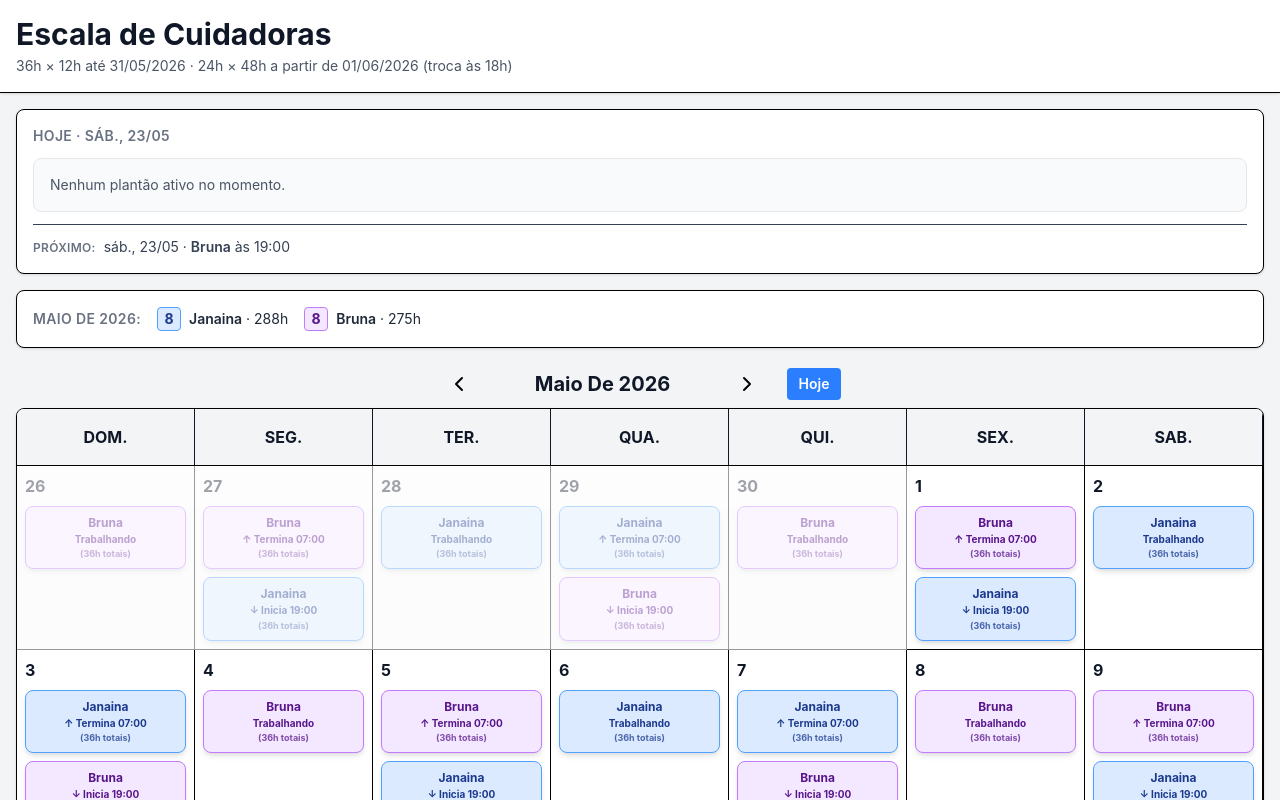
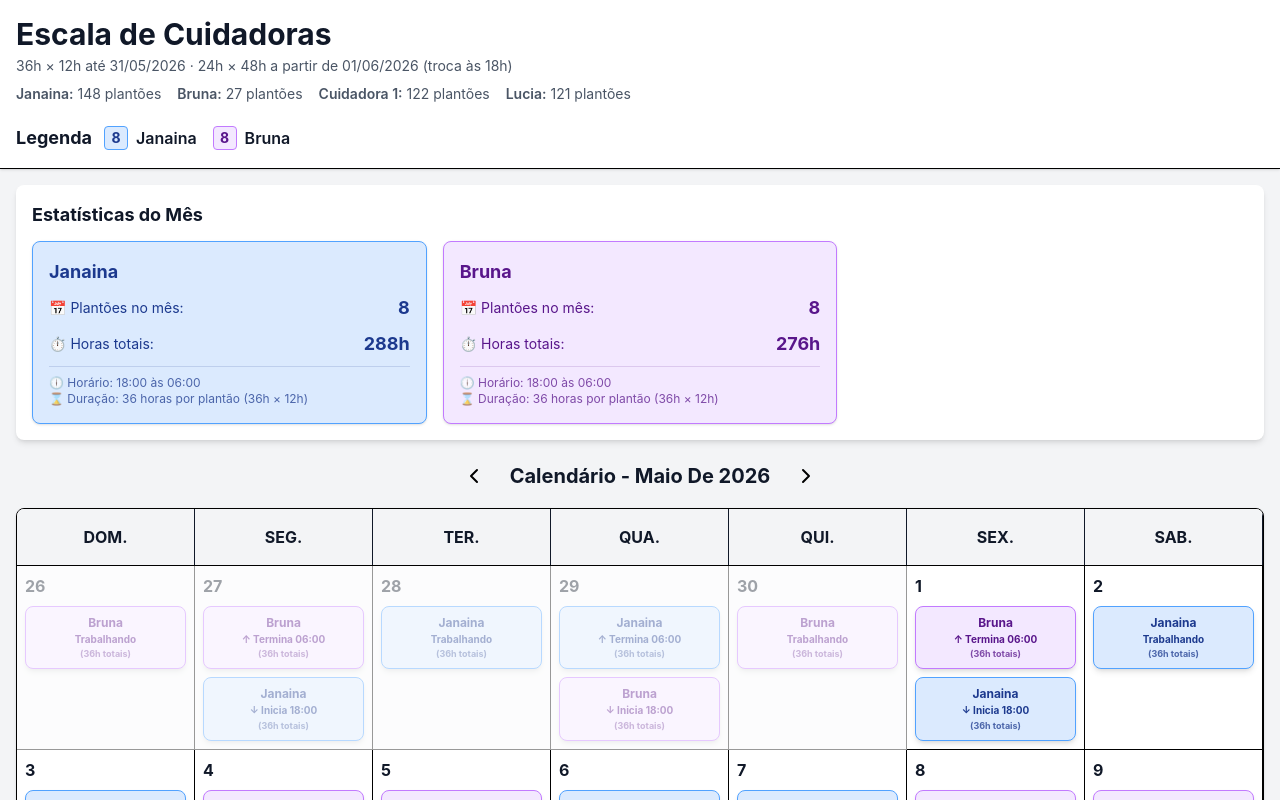
Before and after one commit to mateusturola/escalacuiadora, a Next.js app: page / in a window 1280 px wide. Shown: the top 800 px of the page. Built offline with nearby package versions, Linux system fonts and the light colour scheme.

Commit message:
feat: ajustar horários de plantões para o novo padrão de 18h às 6h

```diff
--- a/app/page.tsx
+++ b/app/page.tsx
@@ -139,91 +139,93 @@ export default function CalendarioPage() {
     );
   }
 
-  const agora = new Date();
-  const plantaoAtivo = plantoesAjustados.find(p => {
-    const ini = new Date(p.inicio);
-    const fim = new Date(p.fim);
-    return ini <= agora && fim > agora;
-  });
-  const proximoPlantao = plantoesAjustados.find(p => new Date(p.inicio) > agora);
-
-  const formatarDataCurta = (d: Date) =>
-    d.toLocaleDateString('pt-BR', { weekday: 'short', day: '2-digit', month: '2-digit' });
-  const formatarHora = (d: Date) =>
-    d.toLocaleTimeString('pt-BR', { hour: '2-digit', minute: '2-digit' });
-
-  const irParaHoje = () => {
-    const h = new Date();
-    setMesAtual(new Date(h.getFullYear(), h.getMonth(), 1));
-  };
-
   return (
     <div className="min-h-screen bg-gray-100">
       {/* Header */}
       <div className="bg-white shadow-sm border-b p-3 md:p-4">
-        <div className="max-w-full mx-auto">
+        <div className="max-w-full mx-auto flex flex-col gap-3">
+          <div className="flex flex-col gap-3 md:flex-row md:items-start md:justify-between">
+            <div>
               <h1 className="text-2xl md:text-3xl font-bold text-gray-900">Escala de Cuidadoras</h1>
-          <p className="text-xs md:text-sm text-gray-600 mt-1">
+              <p className="text-sm text-gray-600 mt-1">
                 36h × 12h até 31/05/2026 · 24h × 48h a partir de 01/06/2026 (troca às 18h)
               </p>
+              <div className="flex flex-wrap gap-x-4 gap-y-1 mt-2">
+                {cuidadoras.map(cuidadora => {
+                  const total = plantoesAjustados.filter(p => p.cuidadora === cuidadora.nome).length;
+                  if (total === 0) return null;
+                  return (
+                    <p key={cuidadora.id} className="text-xs md:text-sm text-gray-600">
+                      <span className="font-semibold">{cuidadora.nome}:</span> {total} plantões
+                    </p>
+                  );
+                })}
+              </div>
             </div>
           </div>
 
-      <div className="p-2 md:p-4 space-y-4">
-        {/* Card "Hoje" */}
-        <div className="bg-white rounded-lg shadow border p-4">
-          <div className="flex items-center justify-between mb-3">
-            <h2 className="text-sm font-semibold text-gray-500 uppercase tracking-wide">
-              Hoje · {formatarDataCurta(agora)}
-            </h2>
+          {/* Legenda no header */}
+          <div className="flex flex-col gap-2 md:flex-row md:items-center md:gap-6 pt-2 border-t md:border-t-0">
+            <div className="flex flex-col gap-2 md:flex-row md:items-center md:gap-3">
+              <span className="text-base md:text-lg font-bold text-gray-900">Legenda</span>
+              <div className="flex flex-wrap items-center gap-3 md:gap-4">
+                {cuidadoras.map(cuidadora => {
+                  const totalNoMes = plantoesQueComecamNoMes.filter(p => p.cuidadora === cuidadora.nome).length;
+                  if (totalNoMes === 0) return null;
+
+                  return (
+                    <div key={cuidadora.id} className="flex items-center gap-2">
+                      <span className={`${getCor(cuidadora)} inline-flex items-center justify-center w-6 h-6 rounded text-sm font-bold`}>
+                        {totalNoMes}
+                      </span>
+                      <span className="text-sm md:text-base font-semibold text-gray-900">{cuidadora.nome}</span>
                     </div>
-          {plantaoAtivo ? (() => {
-            const cuidadora = getCuidadoraPorNome(plantaoAtivo.cuidadora);
-            const fim = new Date(plantaoAtivo.fim);
-            const horasRestantes = Math.max(0, Math.round((fim.getTime() - agora.getTime()) / 3600000));
-            const terminaHoje = fim.toDateString() === agora.toDateString();
-            return (
-              <div className={`${cuidadora ? getCor(cuidadora) : 'bg-gray-100 border border-gray-300'} rounded-lg p-4`}>
-                <div className="text-2xl font-bold">{plantaoAtivo.cuidadora}</div>
-                <div className="text-sm mt-1">
-                  Termina {terminaHoje ? 'hoje' : 'amanhã'} às {formatarHora(fim)} · {horasRestantes}h restantes
+                  );
+                })}
               </div>
             </div>
-            );
-          })() : (
-            <div className="bg-gray-50 border border-gray-200 rounded-lg p-4 text-gray-600 text-sm">
-              Nenhum plantão ativo no momento.
           </div>
-          )}
-          {proximoPlantao && (
-            <div className="mt-3 pt-3 border-t text-sm text-gray-700">
-              <span className="font-semibold text-gray-500 uppercase text-xs tracking-wide mr-2">Próximo:</span>
-              {formatarDataCurta(new Date(proximoPlantao.inicio))} · <span className="font-semibold">{proximoPlantao.cuidadora}</span> às {formatarHora(new Date(proximoPlantao.inicio))}
         </div>
-          )}
       </div>
 
-        {/* Estatísticas compactas */}
-        <div className="bg-white rounded-lg shadow border p-3 md:p-4">
-          <div className="flex flex-wrap items-center gap-x-4 gap-y-2">
-            <span className="text-sm font-semibold text-gray-500 uppercase tracking-wide">
-              {mesAtual.toLocaleDateString('pt-BR', { month: 'long', year: 'numeric' })}:
-            </span>
+      <div className="p-2 md:p-4">
+        {/* Estatísticas por Cuidadora */}
+        <div className="bg-white rounded-lg shadow-md p-4 mb-4">
+          <h3 className="text-lg font-bold text-gray-900 mb-3">Estatísticas do Mês</h3>
+          <div className="grid grid-cols-1 md:grid-cols-3 gap-4">
             {cuidadoras.map(cuidadora => {
               const plantoesQueComecam = plantoesQueComecamNoMes.filter(p => p.cuidadora === cuidadora.nome);
-              const quantidade = plantoesQueComecam.length;
-              if (quantidade === 0) return null;
+              const quantidadePlantoes = plantoesQueComecam.length;
+              if (quantidadePlantoes === 0) return null;
+
               const totalHoras = plantoesQueComecam.reduce((acc, p) => {
                 return acc + (new Date(p.fim).getTime() - new Date(p.inicio).getTime()) / 3600000;
               }, 0);
+
+              const usaPadraoNovo = plantoesQueComecam[0].inicio >= '2026-06-01T18:00:00';
+              const horarioStr = usaPadraoNovo ? '18:00 às 18:00 do dia seguinte' : '18:00 às 06:00';
+              const duracaoStr = usaPadraoNovo ? '24 horas por plantão (24h × 48h)' : '36 horas por plantão (36h × 12h)';
+
               return (
-                <div key={cuidadora.id} className="flex items-center gap-2">
-                  <span className={`${getCor(cuidadora)} inline-flex items-center justify-center w-6 h-6 rounded text-sm font-bold`}>
-                    {quantidade}
-                  </span>
-                  <span className="text-sm text-gray-800">
-                    <span className="font-semibold">{cuidadora.nome}</span> · {Math.round(totalHoras)}h
-                  </span>
+                <div
+                  key={cuidadora.id}
+                  className={`${getCor(cuidadora)} rounded-lg p-4 shadow-sm`}
+                >
+                  <div className="font-bold text-lg mb-2">{cuidadora.nome}</div>
+                  <div className="space-y-2 text-sm">
+                    <div className="flex justify-between items-center">
+                      <span>📅 Plantões no mês:</span>
+                      <span className="font-bold text-lg">{quantidadePlantoes}</span>
+                    </div>
+                    <div className="flex justify-between items-center">
+                      <span>⏱️ Horas totais:</span>
+                      <span className="font-bold text-lg">{Math.round(totalHoras)}h</span>
+                    </div>
+                    <div className="pt-2 border-t border-current/20 text-xs opacity-75">
+                      <div>🕕 Horário: {horarioStr}</div>
+                      <div>⌛ Duração: {duracaoStr}</div>
+                    </div>
+                  </div>
                 </div>
               );
             })}
@@ -231,29 +233,21 @@ export default function CalendarioPage() {
         </div>
 
         {/* Seletor do mês */}
-        <div className="flex items-center justify-center gap-2 md:gap-3 mb-1">
+        <div className="flex items-center justify-center gap-3 md:gap-4 mb-3">
           <button
             onClick={mesAnterior}
             className="p-1.5 md:p-2 hover:bg-white rounded transition"
-            aria-label="Mês anterior"
           >
             <ChevronLeft size={24} />
           </button>
           <h2 className="text-base md:text-xl font-bold text-gray-900 md:min-w-56 text-center capitalize">
-            {mesAtual.toLocaleDateString('pt-BR', { month: 'long', year: 'numeric' })}
+            Calendário - {mesAtual.toLocaleDateString('pt-BR', { month: 'long', year: 'numeric' })}
           </h2>
           <button
             onClick={proximoMes}
             className="p-1.5 md:p-2 hover:bg-white rounded transition"
-            aria-label="Próximo mês"
           >
             <ChevronRight size={24} />
-          </button>
-          <button
-            onClick={irParaHoje}
-            className="ml-2 px-3 py-1.5 text-sm font-semibold bg-blue-500 text-white hover:bg-blue-600 rounded transition"
-          >
-            Hoje
           </button>
         </div>
 
--- a/public/agendamento.json
+++ b/public/agendamento.json
@@ -31,272 +31,272 @@
   ],
   "plantoes": [
     {
-      "inicio": "2026-02-14T19:00:00",
-      "fim": "2026-02-16T07:00:00",
-      "cuidadora": "Janaina"
-    },
-    {
-      "inicio": "2026-02-16T19:00:00",
-      "fim": "2026-02-18T07:00:00",
-      "cuidadora": "Bruna"
-    },
-    {
-      "inicio": "2026-02-18T19:00:00",
-      "fim": "2026-02-20T07:00:00",
-      "cuidadora": "Janaina"
-    },
-    {
-      "inicio": "2026-02-20T19:00:00",
-      "fim": "2026-02-22T07:00:00",
-      "cuidadora": "Bruna"
-    },
-    {
-      "inicio": "2026-02-22T19:00:00",
-      "fim": "2026-02-24T07:00:00",
-      "cuidadora": "Janaina"
-    },
-    {
-      "inicio": "2026-02-24T19:00:00",
-      "fim": "2026-02-26T07:00:00",
-      "cuidadora": "Bruna"
-    },
-    {
-      "inicio": "2026-02-26T19:00:00",
-      "fim": "2026-02-28T07:00:00",
-      "cuidadora": "Janaina"
-    },
-    {
-      "inicio": "2026-02-28T19:00:00",
-      "fim": "2026-03-02T07:00:00",
-      "cuidadora": "Bruna"
-    },
-    {
-      "inicio": "2026-03-02T19:00:00",
-      "fim": "2026-03-04T07:00:00",
-      "cuidadora": "Janaina"
-    },
-    {
-      "inicio": "2026-03-04T19:00:00",
-      "fim": "2026-03-06T07:00:00",
-      "cuidadora": "Bruna"
-    },
-    {
-      "inicio": "2026-03-06T19:00:00",
-      "fim": "2026-03-08T07:00:00",
-      "cuidadora": "Janaina"
-    },
-    {
-      "inicio": "2026-03-08T19:00:00",
-      "fim": "2026-03-10T07:00:00",
-      "cuidadora": "Bruna"
-    },
-    {
-      "inicio": "2026-03-10T19:00:00",
-      "fim": "2026-03-12T07:00:00",
-      "cuidadora": "Janaina"
-    },
-    {
-      "inicio": "2026-03-12T19:00:00",
-      "fim": "2026-03-14T07:00:00",
-      "cuidadora": "Bruna"
-    },
-    {
-      "inicio": "2026-03-14T19:00:00",
-      "fim": "2026-03-16T07:00:00",
-      "cuidadora": "Janaina"
-    },
-    {
-      "inicio": "2026-03-16T19:00:00",
-      "fim": "2026-03-18T07:00:00",
-      "cuidadora": "Bruna"
-    },
-    {
-      "inicio": "2026-03-18T19:00:00",
-      "fim": "2026-03-20T07:00:00",
-      "cuidadora": "Janaina"
-    },
-    {
-      "inicio": "2026-03-20T19:00:00",
-      "fim": "2026-03-22T07:00:00",
-      "cuidadora": "Bruna"
-    },
-    {
-      "inicio": "2026-03-22T19:00:00",
-      "fim": "2026-03-24T07:00:00",
-      "cuidadora": "Janaina"
-    },
-    {
-      "inicio": "2026-03-24T19:00:00",
-      "fim": "2026-03-26T07:00:00",
-      "cuidadora": "Bruna"
-    },
-    {
-      "inicio": "2026-03-26T19:00:00",
-      "fim": "2026-03-28T07:00:00",
-      "cuidadora": "Janaina"
-    },
-    {
-      "inicio": "2026-03-28T19:00:00",
-      "fim": "2026-03-30T07:00:00",
-      "cuidadora": "Bruna"
-    },
-    {
-      "inicio": "2026-03-30T19:00:00",
-      "fim": "2026-04-01T07:00:00",
-      "cuidadora": "Janaina"
-    },
-    {
-      "inicio": "2026-04-01T19:00:00",
-      "fim": "2026-04-03T07:00:00",
-      "cuidadora": "Bruna"
-    },
-    {
-      "inicio": "2026-04-03T19:00:00",
-      "fim": "2026-04-05T07:00:00",
-      "cuidadora": "Janaina"
-    },
-    {
-      "inicio": "2026-04-05T19:00:00",
-      "fim": "2026-04-07T07:00:00",
-      "cuidadora": "Bruna"
-    },
-    {
-      "inicio": "2026-04-07T19:00:00",
-      "fim": "2026-04-09T07:00:00",
-      "cuidadora": "Janaina"
-    },
-    {
-      "inicio": "2026-04-09T19:00:00",
-      "fim": "2026-04-11T07:00:00",
-      "cuidadora": "Bruna"
-    },
-    {
-      "inicio": "2026-04-11T19:00:00",
-      "fim": "2026-04-13T07:00:00",
-      "cuidadora": "Janaina"
-    },
-    {
-      "inicio": "2026-04-13T19:00:00",
-      "fim": "2026-04-15T07:00:00",
-      "cuidadora": "Bruna"
-    },
-    {
-      "inicio": "2026-04-15T19:00:00",
-      "fim": "2026-04-17T07:00:00",
-      "cuidadora": "Janaina"
-    },
-    {
-      "inicio": "2026-04-17T19:00:00",
-      "fim": "2026-04-19T07:00:00",
-      "cuidadora": "Bruna"
-    },
-    {
-      "inicio": "2026-04-19T19:00:00",
-      "fim": "2026-04-21T07:00:00",
-      "cuidadora": "Janaina"
-    },
-    {
-      "inicio": "2026-04-21T19:00:00",
-      "fim": "2026-04-23T07:00:00",
-      "cuidadora": "Bruna"
-    },
-    {
-      "inicio": "2026-04-23T19:00:00",
-      "fim": "2026-04-25T07:00:00",
-      "cuidadora": "Janaina"
-    },
-    {
-      "inicio": "2026-04-25T19:00:00",
-      "fim": "2026-04-27T07:00:00",
-      "cuidadora": "Bruna"
-    },
-    {
-      "inicio": "2026-04-27T19:00:00",
-      "fim": "2026-04-29T07:00:00",
-      "cuidadora": "Janaina"
-    },
-    {
-      "inicio": "2026-04-29T19:00:00",
-      "fim": "2026-05-01T07:00:00",
-      "cuidadora": "Bruna"
-    },
-    {
-      "inicio": "2026-05-01T19:00:00",
-      "fim": "2026-05-03T07:00:00",
-      "cuidadora": "Janaina"
-    },
-    {
-      "inicio": "2026-05-03T19:00:00",
-      "fim": "2026-05-05T07:00:00",
-      "cuidadora": "Bruna"
-    },
-    {
-      "inicio": "2026-05-05T19:00:00",
-      "fim": "2026-05-07T07:00:00",
-      "cuidadora": "Janaina"
-    },
-    {
-      "inicio": "2026-05-07T19:00:00",
-      "fim": "2026-05-09T07:00:00",
-      "cuidadora": "Bruna"
-    },
-    {
-      "inicio": "2026-05-09T19:00:00",
-      "fim": "2026-05-11T07:00:00",
-      "cuidadora": "Janaina"
-    },
-    {
-      "inicio": "2026-05-11T19:00:00",
-      "fim": "2026-05-13T07:00:00",
-      "cuidadora": "Bruna"
-    },
-    {
-      "inicio": "2026-05-13T19:00:00",
-      "fim": "2026-05-15T07:00:00",
-      "cuidadora": "Janaina"
-    },
-    {
-      "inicio": "2026-05-15T19:00:00",
-      "fim": "2026-05-17T07:00:00",
-      "cuidadora": "Bruna"
-    },
-    {
-      "inicio": "2026-05-17T19:00:00",
-      "fim": "2026-05-19T07:00:00",
-      "cuidadora": "Janaina"
-    },
-    {
-      "inicio": "2026-05-19T19:00:00",
-      "fim": "2026-05-21T07:00:00",
-      "cuidadora": "Bruna"
-    },
-    {
-      "inicio": "2026-05-21T19:00:00",
-      "fim": "2026-05-23T07:00:00",
-      "cuidadora": "Janaina"
-    },
-    {
-      "inicio": "2026-05-23T19:00:00",
-      "fim": "2026-05-25T07:00:00",
-      "cuidadora": "Bruna"
-    },
-    {
-      "inicio": "2026-05-25T19:00:00",
-      "fim": "2026-05-27T07:00:00",
-      "cuidadora": "Janaina"
-    },
-    {
-      "inicio": "2026-05-27T19:00:00",
-      "fim": "2026-05-29T07:00:00",
-      "cuidadora": "Bruna"
-    },
-    {
-      "inicio": "2026-05-29T19:00:00",
-      "fim": "2026-05-31T07:00:00",
-      "cuidadora": "Janaina"
-    },
-    {
-      "inicio": "2026-05-31T19:00:00",
+      "inicio": "2026-02-14T18:00:00",
+      "fim": "2026-02-16T06:00:00",
+      "cuidadora": "Janaina"
+    },
+    {
+      "inicio": "2026-02-16T18:00:00",
+      "fim": "2026-02-18T06:00:00",
+      "cuidadora": "Bruna"
+    },
+    {
+      "inicio": "2026-02-18T18:00:00",
+      "fim": "2026-02-20T06:00:00",
+      "cuidadora": "Janaina"
+    },
+    {
+      "inicio": "2026-02-20T18:00:00",
+      "fim": "2026-02-22T06:00:00",
+      "cuidadora": "Bruna"
+    },
+    {
+      "inicio": "2026-02-22T18:00:00",
+      "fim": "2026-02-24T06:00:00",
+      "cuidadora": "Janaina"
+    },
+    {
+      "inicio": "2026-02-24T18:00:00",
+      "fim": "2026-02-26T06:00:00",
+      "cuidadora": "Bruna"
+    },
+    {
+      "inicio": "2026-02-26T18:00:00",
+      "fim": "2026-02-28T06:00:00",
+      "cuidadora": "Janaina"
+    },
+    {
+      "inicio": "2026-02-28T18:00:00",
+      "fim": "2026-03-02T06:00:00",
+      "cuidadora": "Bruna"
+    },
+    {
+      "inicio": "2026-03-02T18:00:00",
+      "fim": "2026-03-04T06:00:00",
+      "cuidadora": "Janaina"
+    },
+    {
+      "inicio": "2026-03-04T18:00:00",
+      "fim": "2026-03-06T06:00:00",
+      "cuidadora": "Bruna"
+    },
+    {
+      "inicio": "2026-03-06T18:00:00",
+      "fim": "2026-03-08T06:00:00",
+      "cuidadora": "Janaina"
+    },
+    {
+      "inicio": "2026-03-08T18:00:00",
+      "fim": "2026-03-10T06:00:00",
+      "cuidadora": "Bruna"
+    },
+    {
+      "inicio": "2026-03-10T18:00:00",
+      "fim": "2026-03-12T06:00:00",
+      "cuidadora": "Janaina"
+    },
+    {
+      "inicio": "2026-03-12T18:00:00",
+      "fim": "2026-03-14T06:00:00",
+      "cuidadora": "Bruna"
+    },
+    {
+      "inicio": "2026-03-14T18:00:00",
+      "fim": "2026-03-16T06:00:00",
+      "cuidadora": "Janaina"
+    },
+    {
+      "inicio": "2026-03-16T18:00:00",
+      "fim": "2026-03-18T06:00:00",
+      "cuidadora": "Bruna"
+    },
+    {
+      "inicio": "2026-03-18T18:00:00",
+      "fim": "2026-03-20T06:00:00",
+      "cuidadora": "Janaina"
+    },
+    {
+      "inicio": "2026-03-20T18:00:00",
+      "fim": "2026-03-22T06:00:00",
+      "cuidadora": "Bruna"
+    },
+    {
+      "inicio": "2026-03-22T18:00:00",
+      "fim": "2026-03-24T06:00:00",
+      "cuidadora": "Janaina"
+    },
+    {
+      "inicio": "2026-03-24T18:00:00",
+      "fim": "2026-03-26T06:00:00",
+      "cuidadora": "Bruna"
+    },
+    {
+      "inicio": "2026-03-26T18:00:00",
+      "fim": "2026-03-28T06:00:00",
+      "cuidadora": "Janaina"
+    },
+    {
+      "inicio": "2026-03-28T18:00:00",
+      "fim": "2026-03-30T06:00:00",
+      "cuidadora": "Bruna"
+    },
+    {
+      "inicio": "2026-03-30T18:00:00",
+      "fim": "2026-04-01T06:00:00",
+      "cuidadora": "Janaina"
+    },
+    {
+      "inicio": "2026-04-01T18:00:00",
+      "fim": "2026-04-03T06:00:00",
+      "cuidadora": "Bruna"
+    },
+    {
+      "inicio": "2026-04-03T18:00:00",
+      "fim": "2026-04-05T06:00:00",
+      "cuidadora": "Janaina"
+    },
+    {
+      "inicio": "2026-04-05T18:00:00",
+      "fim": "2026-04-07T06:00:00",
+      "cuidadora": "Bruna"
+    },
+    {
+      "inicio": "2026-04-07T18:00:00",
+      "fim": "2026-04-09T06:00:00",
+      "cuidadora": "Janaina"
+    },
+    {
+      "inicio": "2026-04-09T18:00:00",
+      "fim": "2026-04-11T06:00:00",
+      "cuidadora": "Bruna"
+    },
+    {
+      "inicio": "2026-04-11T18:00:00",
+      "fim": "2026-04-13T06:00:00",
+      "cuidadora": "Janaina"
+    },
+    {
+      "inicio": "2026-04-13T18:00:00",
+      "fim": "2026-04-15T06:00:00",
+      "cuidadora": "Bruna"
+    },
+    {
+      "inicio": "2026-04-15T18:00:00",
+      "fim": "2026-04-17T06:00:00",
+      "cuidadora": "Janaina"
+    },
+    {
+      "inicio": "2026-04-17T18:00:00",
+      "fim": "2026-04-19T06:00:00",
+      "cuidadora": "Bruna"
+    },
+    {
+      "inicio": "2026-04-19T18:00:00",
+      "fim": "2026-04-21T06:00:00",
+      "cuidadora": "Janaina"
+    },
+    {
+      "inicio": "2026-04-21T18:00:00",
+      "fim": "2026-04-23T06:00:00",
+      "cuidadora": "Bruna"
+    },
+    {
+      "inicio": "2026-04-23T18:00:00",
+      "fim": "2026-04-25T06:00:00",
+      "cuidadora": "Janaina"
+    },
+    {
+      "inicio": "2026-04-25T18:00:00",
+      "fim": "2026-04-27T06:00:00",
+      "cuidadora": "Bruna"
+    },
+    {
+      "inicio": "2026-04-27T18:00:00",
+      "fim": "2026-04-29T06:00:00",
+      "cuidadora": "Janaina"
+    },
+    {
+      "inicio": "2026-04-29T18:00:00",
+      "fim": "2026-05-01T06:00:00",
+      "cuidadora": "Bruna"
+    },
+    {
+      "inicio": "2026-05-01T18:00:00",
+      "fim": "2026-05-03T06:00:00",
+      "cuidadora": "Janaina"
+    },
+    {
+      "inicio": "2026-05-03T18:00:00",
+      "fim": "2026-05-05T06:00:00",
+      "cuidadora": "Bruna"
+    },
+    {
+      "inicio": "2026-05-05T18:00:00",
+      "fim": "2026-05-07T06:00:00",
+      "cuidadora": "Janaina"
+    },
+    {
+      "inicio": "2026-05-07T18:00:00",
+      "fim": "2026-05-09T06:00:00",
+      "cuidadora": "Bruna"
+    },
+    {
+      "inicio": "2026-05-09T18:00:00",
+      "fim": "2026-05-11T06:00:00",
+      "cuidadora": "Janaina"
+    },
+    {
+      "inicio": "2026-05-11T18:00:00",
+      "fim": "2026-05-13T06:00:00",
+      "cuidadora": "Bruna"
+    },
+    {
+      "inicio": "2026-05-13T18:00:00",
+      "fim": "2026-05-15T06:00:00",
+      "cuidadora": "Janaina"
+    },
+    {
+      "inicio": "2026-05-15T18:00:00",
+      "fim": "2026-05-17T06:00:00",
+      "cuidadora": "Bruna"
+    },
+    {
+      "inicio": "2026-05-17T18:00:00",
+      "fim": "2026-05-19T06:00:00",
+      "cuidadora": "Janaina"
+    },
+    {
+      "inicio": "2026-05-19T18:00:00",
+      "fim": "2026-05-21T06:00:00",
+      "cuidadora": "Bruna"
+    },
+    {
+      "inicio": "2026-05-21T18:00:00",
+      "fim": "2026-05-23T06:00:00",
+      "cuidadora": "Janaina"
+    },
+    {
+      "inicio": "2026-05-23T18:00:00",
+      "fim": "2026-05-25T06:00:00",
+      "cuidadora": "Bruna"
+    },
+    {
+      "inicio": "2026-05-25T18:00:00",
+      "fim": "2026-05-27T06:00:00",
+      "cuidadora": "Janaina"
+    },
+    {
+      "inicio": "2026-05-27T18:00:00",
+      "fim": "2026-05-29T06:00:00",
+      "cuidadora": "Bruna"
+    },
+    {
+      "inicio": "2026-05-29T18:00:00",
+      "fim": "2026-05-31T06:00:00",
+      "cuidadora": "Janaina"
+    },
+    {
+      "inicio": "2026-05-31T18:00:00",
       "fim": "2026-06-01T18:00:00",
       "cuidadora": "Bruna"
     },
```
Also changed, not shown: scripts/gerar-escala-24x48.js (+17 -4 lines). Lines whose indentation alone changed are shown as unchanged.
